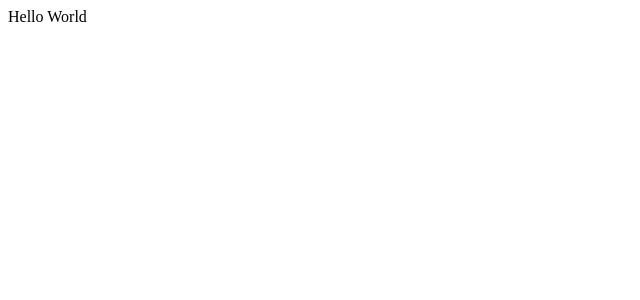
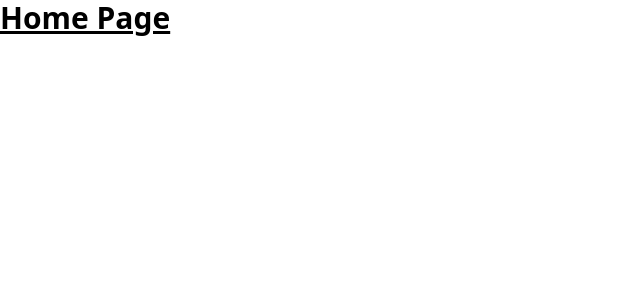
Before and after one commit to tadinhhuy/dev.to-clone, a React app: page / in a window 1280 px wide. Shown: the top 300 px of the page, without its empty margins (0-640 px from the left). Built offline with nearby package versions, Linux system fonts and the light colour scheme.

Commit message:
feat: init folders

```diff
--- a/public/index.html
+++ b/public/index.html
@@ -4,7 +4,6 @@
     <meta charset="UTF-8" />
     <meta name="viewport" content="width=device-width, initial-scale=1.0" />
     <meta http-equiv="X-UA-Compatible" content="ie=edge" />
-    <link href="/dist/main.css" rel="stylesheet">
     <title>DEV Community</title>
   </head>
 
--- a/src/App.tsx
+++ b/src/App.tsx
@@ -1,7 +1,13 @@
-import React from 'react';
+import React, { Fragment } from 'react';
+import AppRouter from './AppRouter';
+import './main.css';
 
 const App: React.FC = () => {
-  return <div>Hello World</div>;
+  return (
+    <Fragment>
+      <AppRouter />
+    </Fragment>
+  );
 };
 
 export default App;
--- /dev/null
+++ b/src/AppRouter.tsx
@@ -0,0 +1,20 @@
+import React, { Suspense, lazy } from 'react';
+import { Route, Routes } from 'react-router';
+import { BrowserRouter } from 'react-router-dom';
+import { PUBLIC_ROUTES } from '@/constants/routes/routes';
+
+const HomePage = lazy(() => import('./pages/Home'));
+
+const AppRouter: React.FC = () => {
+  return (
+    <BrowserRouter>
+      <Suspense fallback={<div>Loading...</div>}>
+        <Routes>
+          <Route path={PUBLIC_ROUTES.HOME} element={<HomePage />} />
+        </Routes>
+      </Suspense>
+    </BrowserRouter>
+  );
+};
+
+export default AppRouter;
--- /dev/null
+++ b/src/components/Header/Header.tsx
@@ -0,0 +1,7 @@
+import React from 'react';
+
+const Header = () => {
+  return <div>Header</div>;
+};
+
+export default React.memo(Header);
--- /dev/null
+++ b/src/components/Header/index.ts
@@ -0,0 +1,3 @@
+import Header from './Header';
+
+export default Header;
--- /dev/null
+++ b/src/constants/routes/routes.ts
@@ -0,0 +1,5 @@
+export enum PUBLIC_ROUTES {
+  HOME = '/',
+}
+
+export enum PRIVATE_ROUTES {}
--- /dev/null
+++ b/src/pages/home/index.tsx
@@ -0,0 +1,7 @@
+import React from 'react';
+
+const Home: React.FC = () => {
+  return <div className="text-3xl font-bold underline">Home Page</div>;
+};
+
+export default Home;
--- /dev/null
+++ b/src/pages/index.ts
@@ -0,0 +1,3 @@
+import Home from './Home';
+
+export { Home };
```
Also changed, not shown: 1 other file (tests, documents, lock files or other folders).
